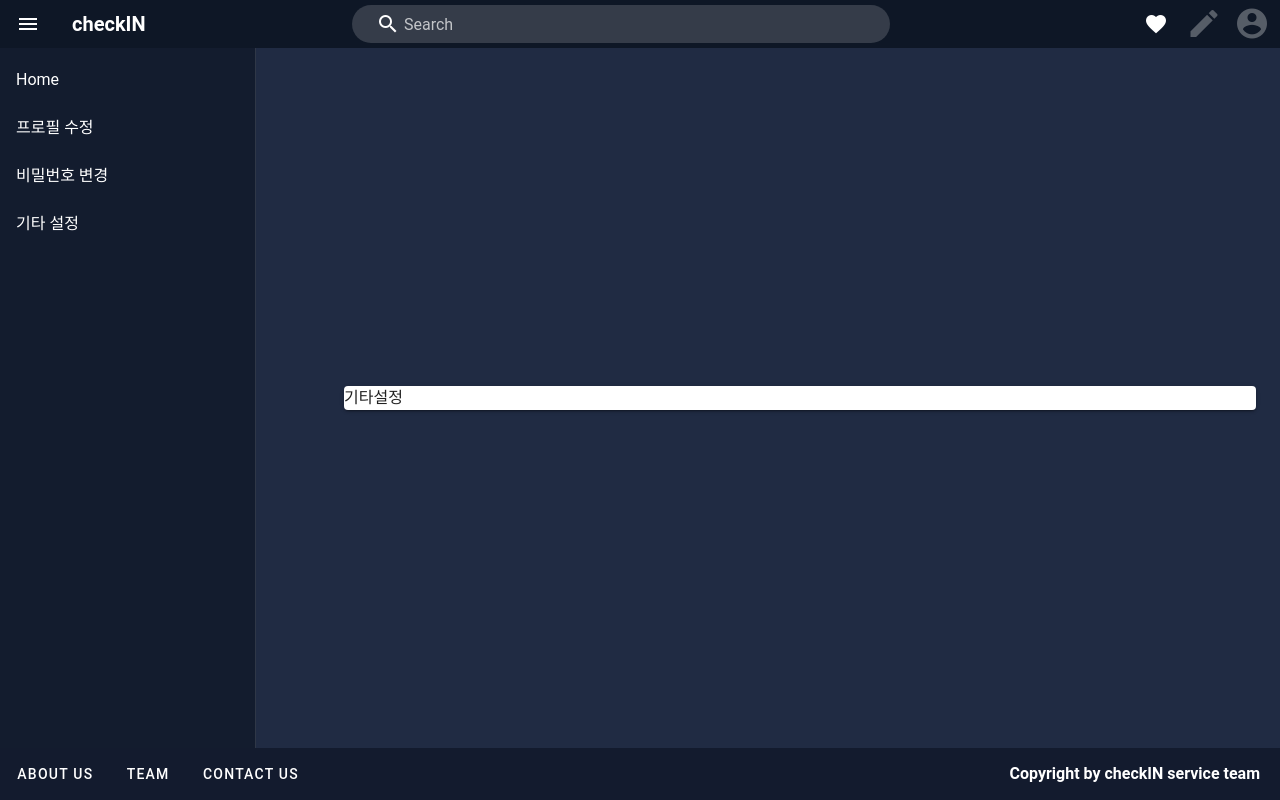
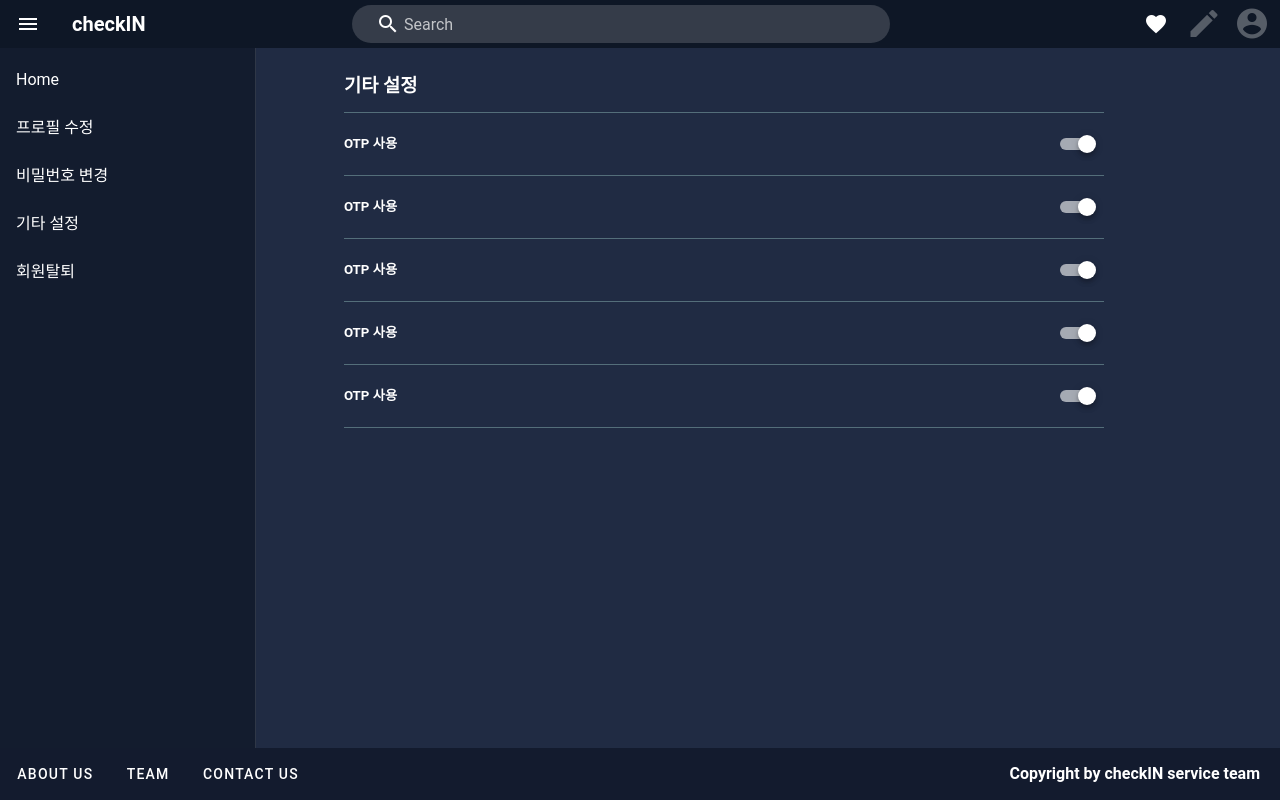
Before and after one commit to woosteelz/checkIN, a Vue app: page /myaccount/config in a window 1280 px wide. Built offline with nearby package versions, Linux system fonts and the light colour scheme; a small style sheet from the web is missing.

Commit message:
[update]Config.vue

```diff
--- a/src/views/account/FindPassword.vue
+++ b/src/views/account/FindPassword.vue
@@ -2,13 +2,14 @@
   <v-container fill-height fluid>
     <v-row align="center" justify="center">
       <v-col cols="3" align-self="start">
-        <span class="text-center" align-start>
-          <strong>비밀번호 찾기</strong>
-        </span>
       </v-col>
       <v-col cols="6">
         <div class="ma-3">
           <div class="ma-3">
+            <span class="text-center and white--text">
+              <h2><strong>비밀번호 찾기</strong></h2>
+              <br>
+            </span>
             <ValidationObserver v-slot="{ invalid }">
               <form>
                 <ValidationProvider name="email" rules="required|email" v-slot="{ errors, valid }">
--- a/src/views/account/MyAccount.vue
+++ b/src/views/account/MyAccount.vue
@@ -1,5 +1,5 @@
 <template>
-  <v-container id="myAccount" fluid fill-height>
+  <v-container id="myAccount" fluid>
     <v-row>
       <v-col cols="3">
         <v-navigation-drawer dark absolute permanent color="#131C2E">
@@ -24,10 +24,15 @@
                 <v-list-item-title @click="$router.push({ name: 'Config' })">기타 설정</v-list-item-title>
               </v-list-item-content>
             </v-list-item>
+            <v-list-item link>
+              <v-list-item-content>
+                <v-list-item-title @click="$router.push({ name: 'Config' })">회원탈퇴</v-list-item-title>
+              </v-list-item-content>
+            </v-list-item>
           </v-list>
         </v-navigation-drawer>
       </v-col>
-      <v-col cols="9">
+      <v-col cols="9" align-self="start">
         <router-view/>
       </v-col>
     </v-row>
--- a/src/views/account/accountSub/ChangePassword.vue
+++ b/src/views/account/accountSub/ChangePassword.vue
@@ -2,9 +2,7 @@
   <v-container fluid>
     <v-row>
       <v-col>
-        <v-card>
-          비밀번호 변경
-        </v-card>
+        <span class="white--text"><h3>비밀번호 변경</h3></span>
       </v-col>
     </v-row>
   </v-container>
--- a/src/views/account/accountSub/Config.vue
+++ b/src/views/account/accountSub/Config.vue
@@ -1,10 +1,67 @@
 <template>
-  <v-container fluid>
-    <v-row>
-      <v-col>
-        <v-card>
-          기타설정
-        </v-card>
+  <v-container fill-height fulid>
+    <v-row no-gutters>
+      <v-col cols="10">
+
+        <span class="white--text"><h3 class="mb-3">기타 설정</h3></span>
+        <v-divider color="#607D8B"/>
+        <div class="justify-space-between">
+          <v-row class="justify-space-between" no-gutters>
+            <span class="white--text and d-flex align-center">
+              <h5>OTP 사용</h5>
+            </span>
+            <v-switch
+              dark
+              dense
+              v-model="use"
+            ></v-switch>
+          </v-row>
+          <v-divider color="#607D8B"/>
+          <v-row class="justify-space-between" no-gutters>
+            <span class="white--text and d-flex align-center">
+              <h5>OTP 사용</h5>
+            </span>
+            <v-switch
+              dark
+              dense
+              v-model="use"
+            ></v-switch>
+          </v-row>
+          <v-divider color="#607D8B"/>
+          <v-row class="justify-space-between" no-gutters>
+            <span class="white--text and d-flex align-center">
+              <h5>OTP 사용</h5>
+            </span>
+            <v-switch
+              dark
+              dense
+              v-model="use"
+            ></v-switch>
+          </v-row>
+          <v-divider color="#607D8B"/>
+          <v-row class="justify-space-between" no-gutters>
+            <span class="white--text and d-flex align-center">
+              <h5>OTP 사용</h5>
+            </span>
+            <v-switch
+              dark
+              dense
+              v-model="use"
+            ></v-switch>
+          </v-row>
+          <v-divider color="#607D8B"/>
+          <v-row class="justify-space-between" no-gutters>
+            <span class="white--text and d-flex align-center">
+              <h5>OTP 사용</h5>
+            </span>
+            <v-switch
+              dark
+              dense
+              v-model="use"
+            ></v-switch>
+          </v-row>
+          <v-divider color="#607D8B"/>
+        </div>
       </v-col>
     </v-row>
   </v-container>
@@ -12,7 +69,11 @@
 
 <script>
 export default {
-
+  data() {
+    return {
+      use: true
+    }
+  },
 }
 </script>
 
--- a/src/views/account/accountSub/EditProfile.vue
+++ b/src/views/account/accountSub/EditProfile.vue
@@ -1,10 +1,8 @@
 <template>
   <v-container fluid>
-    <v-row>
-      <v-col>
-        <v-card>
-          프로필 수정
-        </v-card>
+    <v-row align="start">
+      <v-col cols="12" align-self="start">
+        <span class="white--text"><h3>프로필 수정</h3></span>
       </v-col>
     </v-row>
   </v-container>
```
